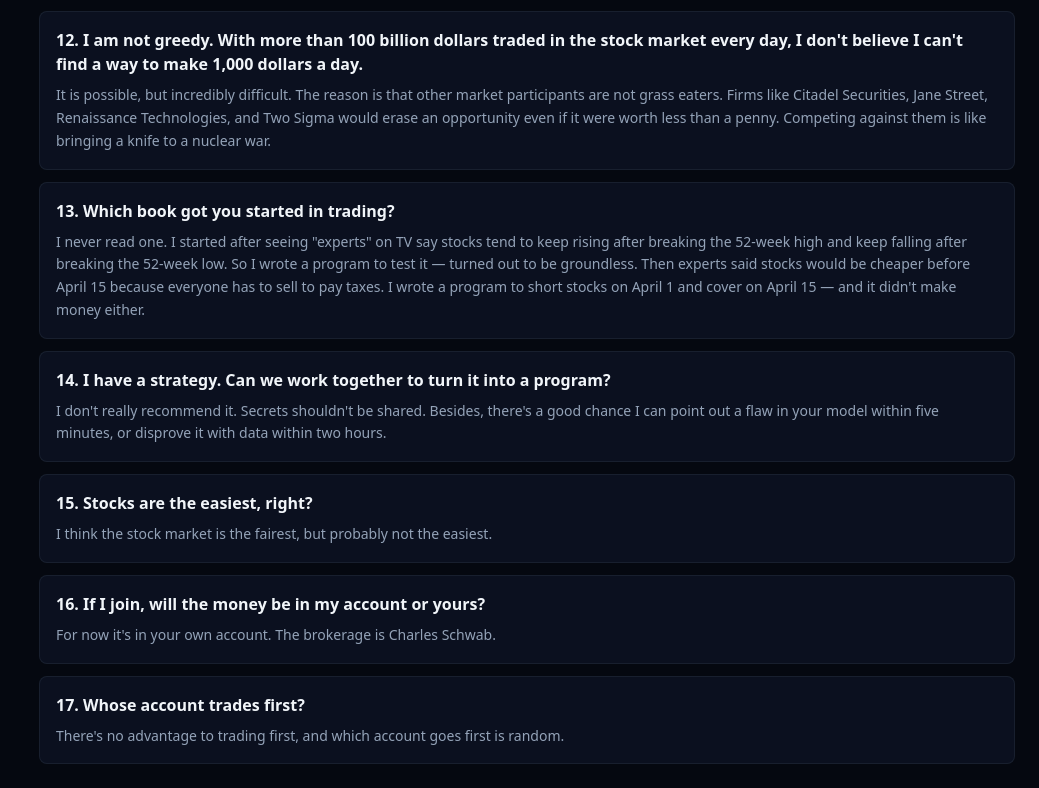
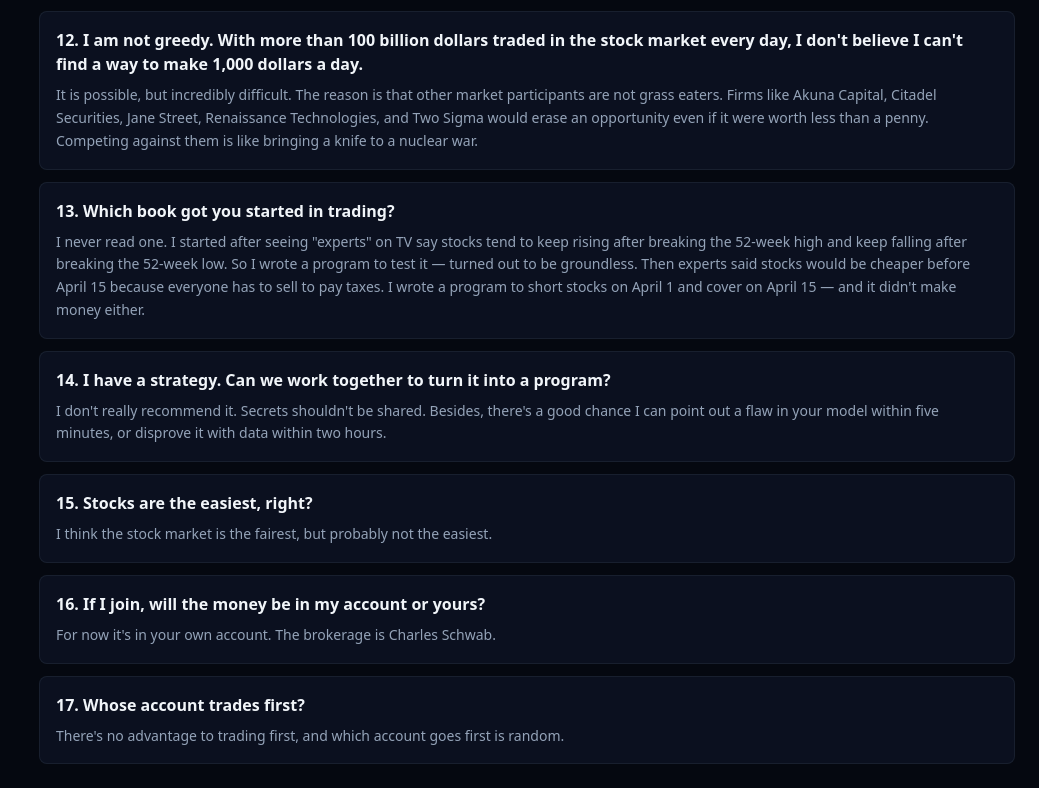
Before and after one commit to bxz2501/xQuant.us, a Next.js app: page /dashboard/faq in a window 1280 px wide. Shown: the part 1379-2167 px from the top of the page, without its empty margins (241-1280 px from the left). Built offline with nearby package versions, Linux system fonts and the light colour scheme; no server answers.

Commit message:
add Akuna

```diff
--- a/app/dashboard/faq/page.tsx
+++ b/app/dashboard/faq/page.tsx
@@ -51,7 +51,7 @@ const FAQ_EN: Entry[] = [
   },
   {
   q: "I am not greedy. With more than 100 billion dollars traded in the stock market every day, I don't believe I can't find a way to make 1,000 dollars a day.",
-  a: "It is possible, but incredibly difficult. The reason is that other market participants are not grass eaters. Firms like Citadel Securities, Jane Street, Renaissance Technologies, and Two Sigma would erase an opportunity even if it were worth less than a penny. Competing against them is like bringing a knife to a nuclear war.",
+  a: "It is possible, but incredibly difficult. The reason is that other market participants are not grass eaters. Firms like Akuna Capital, Citadel Securities, Jane Street, Renaissance Technologies, and Two Sigma would erase an opportunity even if it were worth less than a penny. Competing against them is like bringing a knife to a nuclear war.",
 },
   {
     q: "Which book got you started in trading?",
@@ -122,7 +122,7 @@ const FAQ_ZH: Entry[] = [
   },
   {
   q: "我不贪心。股市每天交易额超过上千亿美元，我不相信连一天赚1000美元的机会都找不到。",
-  a: "理论上是有可能的，但实际上极其困难。原因在于，市场里的其他参与者都不是吃素的。像 Citadel Securities、Jane Street、Renaissance Technologies、Two Sigma 这样的公司，哪怕只有不到一分钱的机会，也会被它们迅速消灭掉。和它们竞争，就像拿着小刀参加核战争。",
+  a: "理论上是有可能的，但实际上极其困难。原因在于，市场里的其他参与者都不是吃素的。像 Akuna Capital、Citadel Securities、Jane Street、Renaissance Technologies、Two Sigma 这样的公司，哪怕只有不到一分钱的机会，也会被它们迅速消灭掉。和它们竞争，就像拿着小刀参加核战争。",
 },
   {
     q: "你是看哪本书开始研究交易的？",
```
